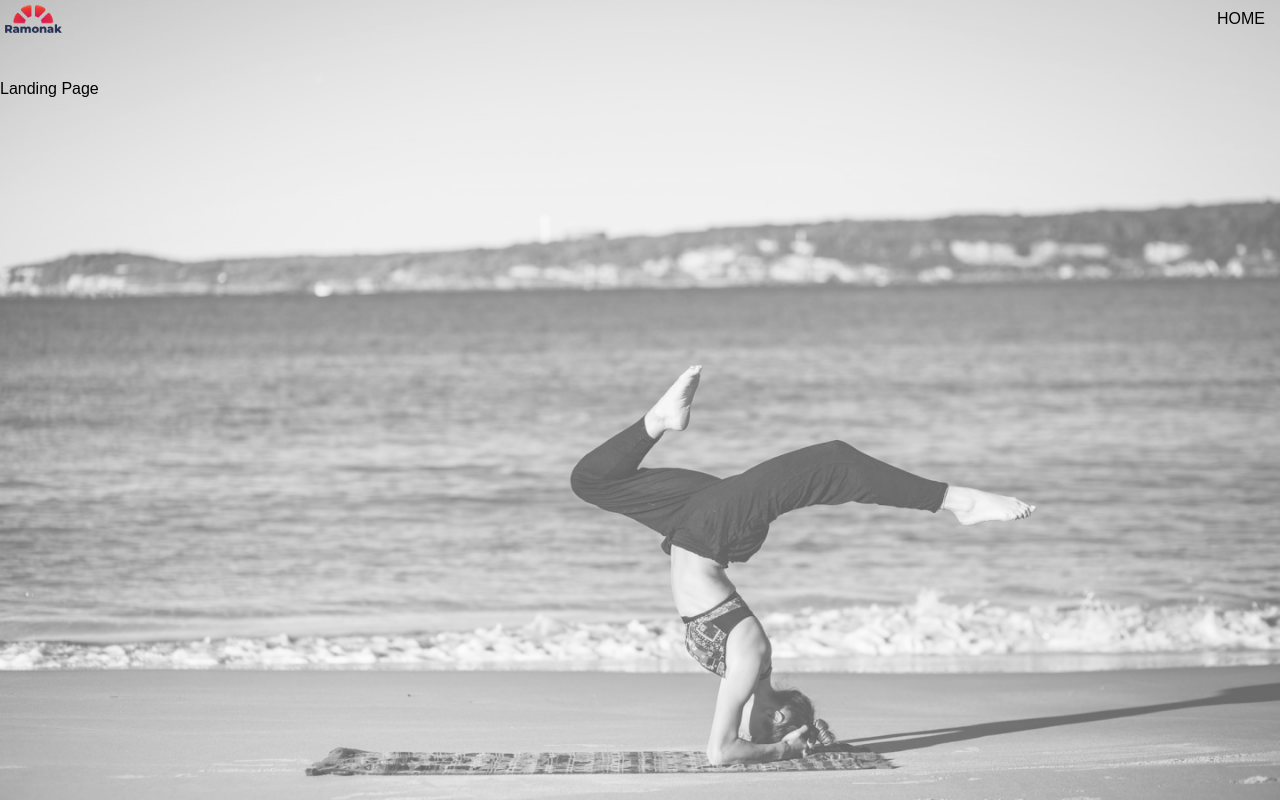
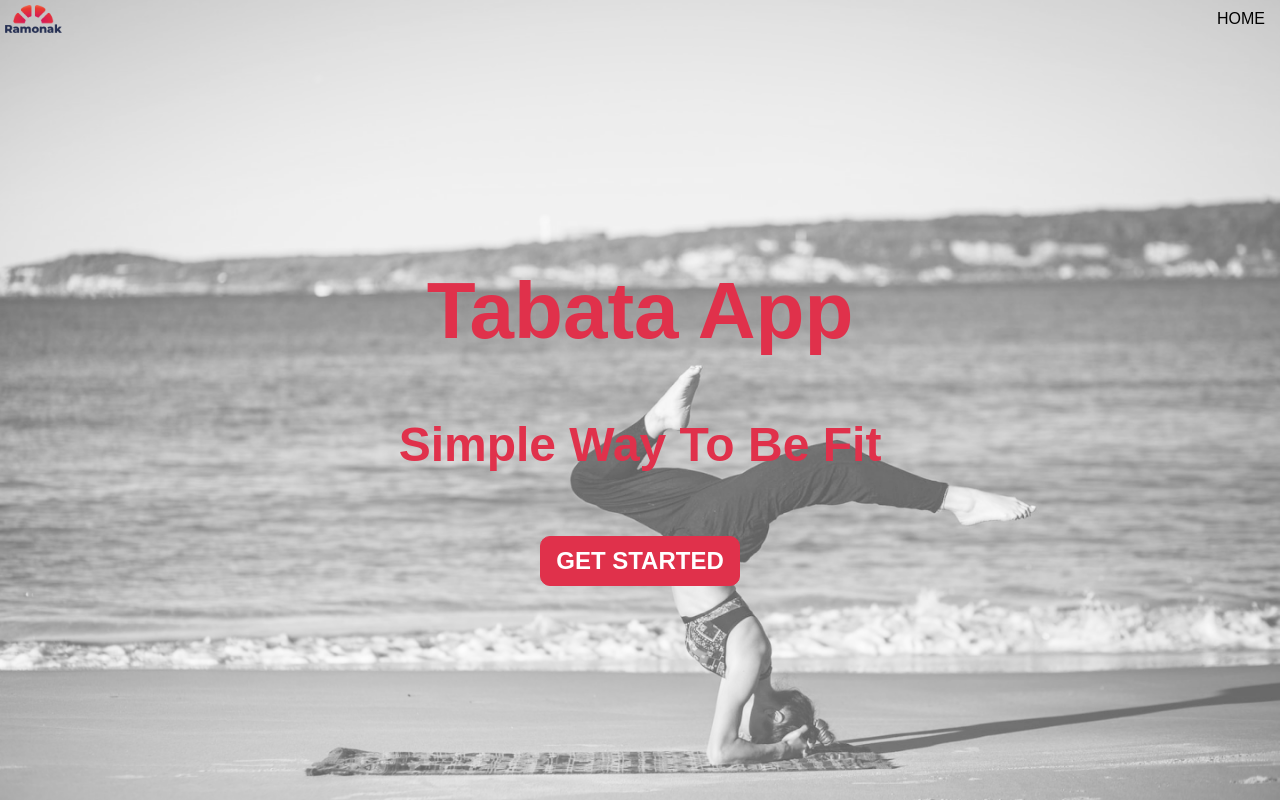
Before and after one commit to KaterinaLupacheva/tabata-app, a React (Create React App) app in the folder front-end/: page /landing in a window 1280 px wide. Built offline with nearby package versions, Linux system fonts and the light colour scheme.

Commit message:
Main section added to landing page

```diff
--- a/front-end/src/pages/landing-page/landing-page.component.jsx
+++ b/front-end/src/pages/landing-page/landing-page.component.jsx
@@ -1,13 +1,22 @@
 import React from 'react';
+import {Link} from 'react-router-dom';
 
 import './landing-page.styles.scss';
 
 const LandingPage = () => (
     <div className='landing-page-container'>
-        Landing Page
+        <div className='main-section'>
+            <h1 className='main-title'>Tabata App</h1>
+            <h4 className='main-subtitle'>Simple Way To Be Fit</h4>
+            <Link to='/'>
+                <button className='cta-button'>Get Started</button>
+            </Link>
+        </div>
     </div>
 );
 
 export default LandingPage;
 
 //add subscribe to updates https://vanido.io/
+//stages how to start workout
+//benefits
--- a/front-end/src/pages/landing-page/landing-page.styles.scss
+++ b/front-end/src/pages/landing-page/landing-page.styles.scss
@@ -0,0 +1,44 @@
+.landing-page-container{
+    height: 80vh;
+    display: flex;
+    justify-content: center;
+    align-items: center;
+    flex-direction: column;
+    text-align: center;
+
+    .main-section{
+        color: var(--ramonak-color);
+
+        .main-title{
+            font-size: 80px;
+            font-weight: 700;
+            line-height: 85px;
+        }
+
+        .main-subtitle{
+            font-size: 48px;
+            font-weight: 700;
+            line-height: 55px;
+        }
+
+        .cta-button{
+            width: 200px;
+            height: 50px;
+            background-color: var(--ramonak-color);
+            color: white;
+            font-size: 24px;
+            text-transform: uppercase;
+            font-weight: bolder;
+            border: 1.5px solid var(--ramonak-color);
+            border-radius: 10px;
+            cursor: pointer;
+            margin: 0;
+            transition: background-color .5s;
+
+            &:hover {
+                background-color: white;
+                color: var(--ramonak-color);
+            }
+        }
+    }
+}
```
Also changed, not shown: 1 other file (tests, documents, lock files or other folders).
